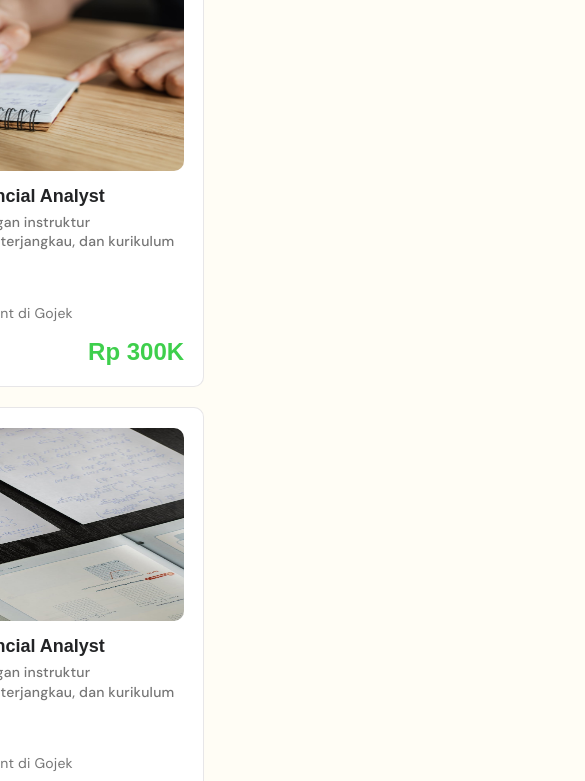
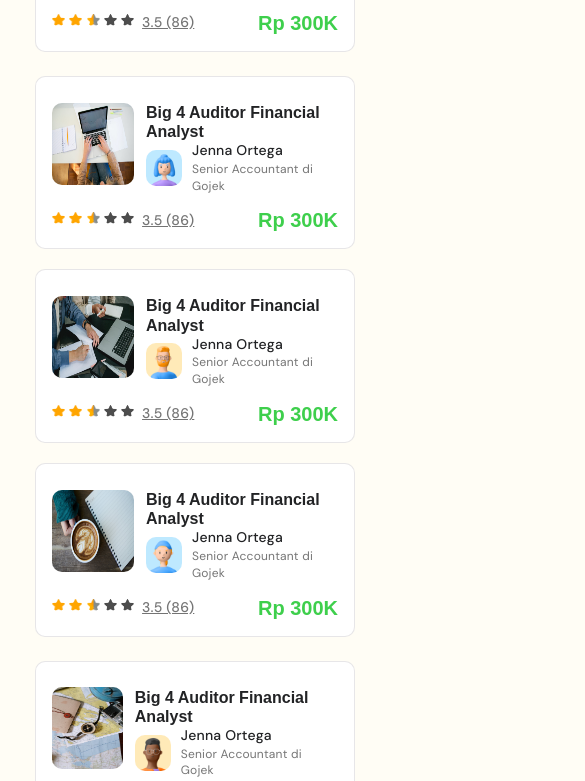
Before and after one commit to zainnn21/web-videoondemand, a plain HTML site: page src/pages/index.html in a window 390 px wide. Shown: the part 1219-2000 px from the top of the page, 585 px wide, since content can reach past the window. Drawn offline with Linux system fonts and the light colour scheme.

Commit message:
modified css

```diff
--- a/src/pages/index.html
+++ b/src/pages/index.html
@@ -21,7 +21,7 @@
     <title>Home - Video Belajar</title>
   </head>
   <body>
-    <!-- HEADEAR -->
+    <!-- HEADER -->
     <div class="headContainer">
       <nav class="navbar">
         <img class="logo" src="../../public/images/videobelajar.png" alt="" />
@@ -96,12 +96,15 @@
           <div class="wrapperCard">
             <div class="cardCourse">
               <div class="card">
+                <section class="cardOverlay">
                   <img src="../../public/images/card1.jpg" alt="" />
+                  <section class="cardOverlay2">
                     <div class="tittleCard">
                       <h6>Big 4 Auditor Financial Analyst</h6>
                       <p>
                         Mulai transformasi dengan instruktur <br />
-                    profesional, harga yang terjangkau, dan kurikulum terbaik
+                        profesional, harga yang terjangkau, dan kurikulum
+                        terbaik
                       </p>
                     </div>
                     <div class="avatar">
@@ -111,6 +114,8 @@
                         <p>Senior Accountant di Gojek</p>
                       </div>
                     </div>
+                  </section>
+                </section>
                 <div class="ratingContainer">
                   <div class="ratingPrice">
                     <div class="rating">
@@ -130,12 +135,15 @@
             </div>
             <div class="cardCourse">
               <div class="card">
+                <section class="cardOverlay">
                   <img src="../../public/images/card2.jpg" alt="" />
+                  <section class="cardOverlay2">
                     <div class="tittleCard">
                       <h6>Big 4 Auditor Financial Analyst</h6>
                       <p>
                         Mulai transformasi dengan instruktur <br />
-                    profesional, harga yang terjangkau, dan kurikulum terbaik
+                        profesional, harga yang terjangkau, dan kurikulum
+                        terbaik
                       </p>
                     </div>
                     <div class="avatar">
@@ -145,6 +153,8 @@
                         <p>Senior Accountant di Gojek</p>
                       </div>
                     </div>
+                  </section>
+                </section>
                 <div class="ratingContainer">
                   <div class="ratingPrice">
                     <div class="rating">
@@ -164,12 +174,15 @@
             </div>
             <div class="cardCourse">
               <div class="card">
+                <section class="cardOverlay">
                   <img src="../../public/images/card3.jpg" alt="" />
+                  <section class="cardOverlay2">
                     <div class="tittleCard">
                       <h6>Big 4 Auditor Financial Analyst</h6>
                       <p>
                         Mulai transformasi dengan instruktur <br />
-                    profesional, harga yang terjangkau, dan kurikulum terbaik
+                        profesional, harga yang terjangkau, dan kurikulum
+                        terbaik
                       </p>
                     </div>
                     <div class="avatar">
@@ -179,6 +192,8 @@
                         <p>Senior Accountant di Gojek</p>
                       </div>
                     </div>
+                  </section>
+                </section>
                 <div class="ratingContainer">
                   <div class="ratingPrice">
                     <div class="rating">
@@ -202,12 +217,15 @@
           <div class="wrapperCard">
             <div class="cardCourse">
               <div class="card">
+                <section class="cardOverlay">
                   <img src="../../public/images/card4.jpg" alt="" />
+                  <section class="cardOverlay2">
                     <div class="tittleCard">
                       <h6>Big 4 Auditor Financial Analyst</h6>
                       <p>
                         Mulai transformasi dengan instruktur <br />
-                    profesional, harga yang terjangkau, dan kurikulum terbaik
+                        profesional, harga yang terjangkau, dan kurikulum
+                        terbaik
                       </p>
                     </div>
                     <div class="avatar">
@@ -217,6 +235,8 @@
                         <p>Senior Accountant di Gojek</p>
                       </div>
                     </div>
+                  </section>
+                </section>
                 <div class="ratingContainer">
                   <div class="ratingPrice">
                     <div class="rating">
@@ -236,12 +256,15 @@
             </div>
             <div class="cardCourse">
               <div class="card">
+                <section class="cardOverlay">
                   <img src="../../public/images/card5.jpg" alt="" />
+                  <section class="cardOverlay2">
                     <div class="tittleCard">
                       <h6>Big 4 Auditor Financial Analyst</h6>
                       <p>
                         Mulai transformasi dengan instruktur <br />
-                    profesional, harga yang terjangkau, dan kurikulum terbaik
+                        profesional, harga yang terjangkau, dan kurikulum
+                        terbaik
                       </p>
                     </div>
                     <div class="avatar">
@@ -251,78 +274,8 @@
                         <p>Senior Accountant di Gojek</p>
                       </div>
                     </div>
-                <div class="ratingContainer">
-                  <div class="ratingPrice">
-                    <div class="rating">
-                      <img src="../../public/images/fullstars.png" alt="" />
-                      <img src="../../public/images/fullstars.png" alt="" />
-                      <img src="../../public/images/halfstars.png" alt="" />
-                      <img src="../../public/images/nostars.png" alt="" />
-                      <img src="../../public/images/nostars.png" alt="" />
-                    </div>
-                    <p>3.5 (86)</p>
-                  </div>
-                  <div class="price">
-                    <p>Rp 300K</p>
-                  </div>
-                </div>
-              </div>
-            </div>
-
-            <!-- CLASS CARD 3 -->
-            <div class="cardCourse">
-              <div class="card">
-                <img src="../../public/images/card6.jpg" alt="" />
-                <div class="tittleCard">
-                  <h6>Big 4 Auditor Financial Analyst</h6>
-                  <p>
-                    Mulai transformasi dengan instruktur <br />
-                    profesional, harga yang terjangkau, dan kurikulum terbaik
-                  </p>
-                </div>
-                <div class="avatar">
-                  <img src="../../public/images/avatar6.png" alt="" />
-                  <div class="avatarName">
-                    <h2>Jenna Ortega</h2>
-                    <p>Senior Accountant di Gojek</p>
-                  </div>
-                </div>
-                <div class="ratingContainer">
-                  <div class="ratingPrice">
-                    <div class="rating">
-                      <img src="../../public/images/fullstars.png" alt="" />
-                      <img src="../../public/images/fullstars.png" alt="" />
-                      <img src="../../public/images/halfstars.png" alt="" />
-                      <img src="../../public/images/nostars.png" alt="" />
-                      <img src="../../public/images/nostars.png" alt="" />
-                    </div>
-                    <p>3.5 (86)</p>
-                  </div>
-                  <div class="price">
-                    <p>Rp 300K</p>
-                  </div>
-                </div>
-              </div>
-            </div>
-          </div>
-          <div class="wrapperCard">
-            <div class="cardCourse">
-              <div class="card">
-                <img src="../../public/images/card7.jpg" alt="" />
-                <div class="tittleCard">
-                  <h6>Big 4 Auditor Financial Analyst</h6>
-                  <p>
-                    Mulai transformasi dengan instruktur <br />
-                    profesional, harga yang terjangkau, dan kurikulum terbaik
-                  </p>
-                </div>
-                <div class="avatar">
-                  <img src="../../public/images/avatar7.png" alt="" />
-                  <div class="avatarName">
-                    <h2>Jenna Ortega</h2>
-                    <p>Senior Accountant di Gojek</p>
-                  </div>
-                </div>
+                  </section>
+                </section>
                 <div class="ratingContainer">
                   <div class="ratingPrice">
                     <div class="rating">
@@ -342,21 +295,68 @@
             </div>
             <div class="cardCourse">
               <div class="card">
-                <img src="../../public/images/card8.jpg" alt="" />
+                <section class="cardOverlay">
+                  <img src="../../public/images/card6.jpg" alt="" />
+                  <section class="cardOverlay2">
                     <div class="tittleCard">
                       <h6>Big 4 Auditor Financial Analyst</h6>
                       <p>
                         Mulai transformasi dengan instruktur <br />
-                    profesional, harga yang terjangkau, dan kurikulum terbaik
+                        profesional, harga yang terjangkau, dan kurikulum
+                        terbaik
                       </p>
                     </div>
                     <div class="avatar">
-                  <img src="../../public/images/avatar8.png" alt="" />
+                      <img src="../../public/images/avatar6.png" alt="" />
                       <div class="avatarName">
                         <h2>Jenna Ortega</h2>
                         <p>Senior Accountant di Gojek</p>
                       </div>
                     </div>
+                  </section>
+                </section>
+                <div class="ratingContainer">
+                  <div class="ratingPrice">
+                    <div class="rating">
+                      <img src="../../public/images/fullstars.png" alt="" />
+                      <img src="../../public/images/fullstars.png" alt="" />
+                      <img src="../../public/images/halfstars.png" alt="" />
+                      <img src="../../public/images/nostars.png" alt="" />
+                      <img src="../../public/images/nostars.png" alt="" />
+                    </div>
+                    <p>3.5 (86)</p>
+                  </div>
+                  <div class="price">
+                    <p>Rp 300K</p>
+                  </div>
+                </div>
+              </div>
+            </div>
+          </div>
+          <!-- CLASS CARD 3 -->
+          <div class="wrapperCard">
+            <div class="cardCourse">
+              <div class="card">
+                <section class="cardOverlay">
+                  <img src="../../public/images/card7.jpg" alt="" />
+                  <section class="cardOverlay2">
+                    <div class="tittleCard">
+                      <h6>Big 4 Auditor Financial Analyst</h6>
+                      <p>
+                        Mulai transformasi dengan instruktur <br />
+                        profesional, harga yang terjangkau, dan kurikulum
+                        terbaik
+                      </p>
+                    </div>
+                    <div class="avatar">
+                      <img src="../../public/images/avatar7.png" alt="" />
+                      <div class="avatarName">
+                        <h2>Jenna Ortega</h2>
+                        <p>Senior Accountant di Gojek</p>
+                      </div>
+                    </div>
+                  </section>
+                </section>
                 <div class="ratingContainer">
                   <div class="ratingPrice">
                     <div class="rating">
@@ -376,12 +376,54 @@
             </div>
             <div class="cardCourse">
               <div class="card">
-                <img src="../../public/images/card9.jpg" alt="" />
+                <section class="cardOverlay">
+                  <img src="../../public/images/card8.jpg" alt="" />
+                  <section class="cardOverlay2">
                     <div class="tittleCard">
                       <h6>Big 4 Auditor Financial Analyst</h6>
                       <p>
                         Mulai transformasi dengan instruktur <br />
-                    profesional, harga yang terjangkau, dan kurikulum terbaik
+                        profesional, harga yang terjangkau, dan kurikulum
+                        terbaik
+                      </p>
+                    </div>
+                    <div class="avatar">
+                      <img src="../../public/images/avatar8.png" alt="" />
+                      <div class="avatarName">
+                        <h2>Jenna Ortega</h2>
+                        <p>Senior Accountant di Gojek</p>
+                      </div>
+                    </div>
+                  </section>
+                </section>
+                <div class="ratingContainer">
+                  <div class="ratingPrice">
+                    <div class="rating">
+                      <img src="../../public/images/fullstars.png" alt="" />
+                      <img src="../../public/images/fullstars.png" alt="" />
+                      <img src="../../public/images/halfstars.png" alt="" />
+                      <img src="../../public/images/nostars.png" alt="" />
+                      <img src="../../public/images/nostars.png" alt="" />
+                    </div>
+                    <p>3.5 (86)</p>
+                  </div>
+                  <div class="price">
+                    <p>Rp 300K</p>
+                  </div>
+                </div>
+              </div>
+            </div>
+            <div class="cardCourse">
+              <div class="card">
+                <section class="cardOverlay">
+                  <img src="../../public/images/card9.jpg" alt="" />
+                  <section class="cardOverlay2">
+                    <div class="tittleCard">
+                      <h6>Big 4 Auditor Financial Analyst</h6>
+                      <p>
+                        Mulai transformasi dengan instruktur <br />
+                        profesional, harga yang terjangkau, dan kurikulum
+                        terbaik
                       </p>
                     </div>
                     <div class="avatar">
@@ -391,6 +433,8 @@
                         <p>Senior Accountant di Gojek</p>
                       </div>
                     </div>
+                  </section>
+                </section>
                 <div class="ratingContainer">
                   <div class="ratingPrice">
                     <div class="rating">
@@ -424,13 +468,14 @@
             </div>
           </div>
           <div class="subscribeEmail">
+            <section class="line">
               <h1>Masukkan Emailmu</h1>
               <button>Subscribe</button>
+            </section>
           </div>
         </div>
       </div>
     </div>
-
     <!-- FOOTER -->
     <footer>
       <section class="textWrapperFooter">
@@ -446,8 +491,13 @@
           </section>
         </section>
         <section class="rightFooter">
-          <section>
+          <section class="fKategori">
             <h1>Kategori</h1>
+            <img
+              src="../../public/images/rightarrow.png"
+              class="rightArrow"
+              alt=""
+            />
             <section class="listKategori">
               <a href="#">Digital Marketing</a>
               <a href="#">Pemasaran</a>
@@ -456,8 +506,13 @@
               <a href="#">Desain</a>
             </section>
           </section>
-          <section class="fPerusahaan">
+          <section class="fKategori">
             <h1>Perusahaan</h1>
+            <img
+              src="../../public/images/rightarrow.png"
+              class="rightArrow"
+              alt=""
+            />
             <section class="listKategori">
               <a href="#">Tentang Kami</a>
               <a href="#">FAQ</a>
@@ -466,8 +521,13 @@
               <a href="#">Bantuan</a>
             </section>
           </section>
-          <section class="fKomunitas">
+          <section class="fKategori">
             <h1>Komunitas</h1>
+            <img
+              src="../../public/images/rightarrow.png"
+              class="rightArrow"
+              alt=""
+            />
             <section class="listKategori">
               <a href="#">Tips Sukses</a>
               <a href="#">Blog</a>
@@ -475,7 +535,7 @@
           </section>
         </section>
       </section>
-      <section>
+      <section class="lineFooter">
         <hr />
       </section>
       <section class="copyright">
--- a/styles/global.css
+++ b/styles/global.css
@@ -4,6 +4,7 @@ body {
   padding: 0;
   font-family: "DM Sans", sans-serif;
   background-color: hsl(50, 100%, 98%);
+  overflow-x: hidden;
 }
 
 * {
@@ -17,7 +18,7 @@ body {
   align-items: center;
   width: 100%;
   height: auto;
-  border-bottom: 1px;
+  border-bottom: 1px solid #3a35411f;
   padding: 12px 120px 12px 120px;
   gap: 36px;
   background-color: #ffffff;
@@ -93,7 +94,7 @@ body {
 .formTitle h1 {
   font-family: "Poppins", sans-serif;
   font-weight: 600;
-  size: 32px;
+  font-size: 32px;
   line-height: 110.00000000000001%;
   letter-spacing: 0;
   text-align: center;
@@ -352,7 +353,6 @@ body {
   gap: 10px;
   display: flex;
   flex-direction: column;
-  margin: 0 auto;
   text-align: left;
 }
 
@@ -412,13 +412,16 @@ body {
   border: #3a35411f 1px solid;
 }
 
-.card > img {
-  width: 344px;
+.card img {
+  max-width: 344px;
+  width: 100%;
   height: 193px;
   border-radius: 10px;
 }
 
 .tittleCard {
+  display: flex;
+  flex-direction: column;
   gap: 8px;
 }
 
@@ -578,24 +581,36 @@ body {
   border-radius: 10px;
   padding: 8px 8px 8px 32px;
   gap: 20px;
-  background-color: #ffffff;
   width: 100%;
   max-width: 525px;
   display: flex;
-  flex-direction: row;
   align-items: center;
-  justify-content: space-between;
 }
 
-.subscribeEmail > h1 {
+.line {
+  display: flex;
+  justify-content: space-between;
+  max-width: 525px;
+  width: 100%;
+  background-color: white;
+  height: 58px;
+  border-radius: 10px;
+  padding: 8px 8px 8px 32px;
+  gap: 20px;
+  align-items: center;
+  flex-wrap: wrap;
+}
+
+.line > h1 {
   font-weight: 400;
   font-size: 16px;
   line-height: 140%;
   letter-spacing: 0.2px;
+  margin: 0px;
   color: #333333ad;
 }
 
-.subscribeEmail > button {
+.line > button {
   border-radius: 10px;
   width: 100%;
   max-width: 132px;
@@ -629,6 +644,8 @@ footer {
 }
 
 .leftFooter {
+  display: flex;
+  flex-direction: column;
   gap: 16px;
 }
 
@@ -685,10 +702,9 @@ footer {
   text-decoration: none;
 }
 
-section > hr {
+.lineFooter {
+  width: 100%;
   padding-top: 32px;
-  gap: 10px;
-  width: 100%;
   max-width: 1200px;
 }
 
@@ -714,6 +730,10 @@ section > hr {
 .socialMedia img {
   width: 20px;
   height: 20px;
+}
+
+.rightArrow {
+  display: none;
 }
 
 /* Phone */
@@ -842,7 +862,9 @@ section > hr {
 
   .upperCardContainer {
     padding: 64px 20px 64px 20px;
-    gap: 20px;
+    gap: 24px;
+    max-width: 320px;
+    width: 100%;
   }
 
   .textBox {
@@ -865,19 +887,93 @@ section > hr {
 
   .upperCardContainer button {
     height: 40px;
+    font-size: 12px;
+    font-weight: 400;
+  }
+
+  .cardSection {
+    padding: 0px;
+  }
+
+  .cardCourse {
+    padding: 16px;
+    gap: 8px;
+    display: block;
+    background-color: white;
+    max-width: 320px;
+    width: 100%;
+  }
+
+  .tittleCard p {
+    display: none;
+  }
+
+  .tittleCard h6 {
+    font-size: 16px;
+  }
+
+  .cardOverlay {
+    display: flex;
+    justify-content: space-between;
+    align-items: center;
+    gap: 12px;
+  }
+
+  .cardOverlay2 {
+    display: flex;
+    flex-direction: column;
+    align-items: flex-start;
+  }
+
+  .card img {
+    width: 82px;
+    height: 82px;
+  }
+
+  .avatar img {
+    width: 36px;
+    height: 36px;
+    margin: 0px;
+  }
+
+  .avatarName h2 {
     font-size: 14px;
-    font-weight: 400;
+    margin: 0px;
+  }
+
+  .avatarName p {
+    font-size: 12px;
+  }
+
+  .rating > img {
+    width: 13px;
+    height: 12px;
+  }
+
+  .rating p {
+    font-size: 12px;
+  }
+
+  .ratingPrice {
+    justify-content: center;
+    align-items: center;
+  }
+
+  .price p {
+    font-size: 20px;
   }
 
   .mainCardContainer {
     display: flex;
-    gap: 24px;
     flex-direction: column;
+    max-width: 320px;
+    width: 100%;
   }
 
   .textCardSec {
     display: flex;
     flex-direction: column;
+    flex-wrap: wrap;
     gap: 10px;
   }
 
@@ -895,8 +991,8 @@ section > hr {
   }
 
   .tabClass .kelas {
-    padding: 12px 36px 12px 36px;
     gap: 6px;
+    margin-top: 10px;
   }
 
   .kelas h2 {
@@ -905,6 +1001,138 @@ section > hr {
 
   .wrapperCard {
     flex-direction: column;
+    justify-content: center;
+    align-items: center;
     gap: 20px;
   }
+
+  .lowerCardContainer {
+    padding-right: 20px;
+    padding-left: 20px;
+  }
+
+  .newsLetter {
+    display: flex;
+    flex-direction: column;
+    gap: 4px;
+  }
+
+  .newsLetter h1 {
+    font-size: 16px;
+    margin: 0px;
+  }
+
+  .lineNews {
+    display: flex;
+    flex-direction: column;
+  }
+
+  .lineNews h1 {
+    font-size: 24px;
+  }
+
+  .lineNews p {
+    font-size: 14px;
+  }
+
+  .subscribeEmail {
+    gap: 16px;
+    height: 96px;
+    display: flex;
+    flex-direction: column;
+    padding: 0;
+  }
+
+  .line {
+    max-width: 280px;
+    width: 100%;
+    height: 40px;
+    border-radius: 10px;
+    padding: 10px 8px 10px 12px;
+    background-color: white;
+  }
+
+  .line h1 {
+    font-weight: 400;
+    font-size: 14px;
+    margin: 0px;
+  }
+
+  .subscribeEmail button {
+    width: 100%;
+    max-width: 280px;
+    height: 40px;
+  }
+
+  footer {
+    padding: 20px;
+    gap: 16px;
+  }
+
+  .leftFooter {
+    display: flex;
+    flex-direction: column;
+    gap: 16px;
+  }
+  .leftFooter > img {
+    width: 170px;
+    height: 36px;
+  }
+
+  .address > h1 {
+    margin: 0px;
+    font-size: 14px;
+  }
+
+  .address > p {
+    margin: 0px;
+    font-size: 14px;
+  }
+  .textWrapperFooter {
+    flex-direction: column;
+    gap: 16px;
+  }
+
+  .listKategori {
+    display: none;
+  }
+
+  .rightFooter {
+    flex-direction: column;
+    gap: 12px;
+  }
+
+  .fKategori {
+    display: flex;
+    flex-direction: row;
+    justify-content: space-between;
+  }
+
+  .fKategori h1 {
+    margin: 0px;
+  }
+
+  .rightArrow {
+    width: 13px;
+    height: 12px;
+    display: flex;
+  }
+
+  .lineFooter {
+    padding: 0px;
+  }
+
+  .copyright {
+    flex-direction: column-reverse;
+    gap: 12px;
+  }
+  .socialMedia img {
+    width: 35px;
+    height: 35px;
+    border-radius: 50%;
+  }
+
+  .copyright > h1 {
+    margin: 0px;
+  }
 }
```
Also changed, not shown: src/pages/register.html (+1 -1 lines), public/images/rightarrow.png (added). Lines whose indentation alone changed are shown as unchanged.
